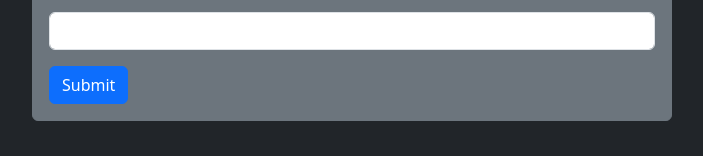
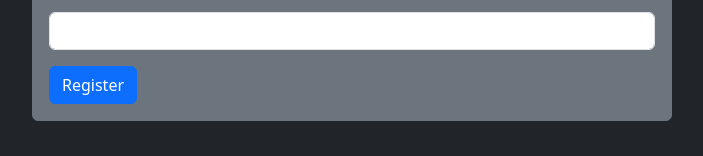
Before and after one commit to rayush0325/expense-tracker-system, a React (Vite) app in the folder frontend-expense-tracker/: page / in a window 1280 px wide. Shown: the part 444-600 px from the top of the page, without its empty margins (288-991 px from the left). Built offline with nearby package versions, Linux system fonts and the light colour scheme.

Commit message:
feat(frontend): disable register button during API call and prevent toast stacking
- Disable the register button while the API request is in progress
- Prevent toast notifications from stacking on repeated triggers

```diff
--- a/frontend-expense-tracker/src/pages/RegisterPage.jsx
+++ b/frontend-expense-tracker/src/pages/RegisterPage.jsx
@@ -8,11 +8,12 @@
     const [email, setEmail] = useState("");
     const [fullName, setFullName] = useState("");
     const [password, setPassword] = useState("");
+    const [loading, setLoading] = useState(false);
 
     const navigate = useNavigate();
     async function handleSubmit(e) {
         e.preventDefault();
-
+        setLoading(true);
         try {
             const response = await apiClient.post("/user/register", {
                 email : email,
@@ -23,7 +24,11 @@
             navigate("/login");
         } catch (error) {
             const message = error?.response?.data?.title || "something went wrong";
-            toast.error(message);
+            toast.error(message, {
+                toastId : message
+            });
+        }finally{
+            setLoading(false);
         }
 
     }
@@ -43,7 +48,9 @@
                     <label htmlFor="password" className="form-label">Password</label>
                     <input id="password" onChange={(e) => { setPassword( e.target.value) }} type="password"  className="form-control" />
                 </div>
-                <button type="submit" className="btn btn-primary">Submit</button>
+                <button type="submit" disabled={loading} className="btn btn-primary">
+                    {loading ? "Registering..." : "Register"}
+                </button>
             </form>
         </div>
     )
```
